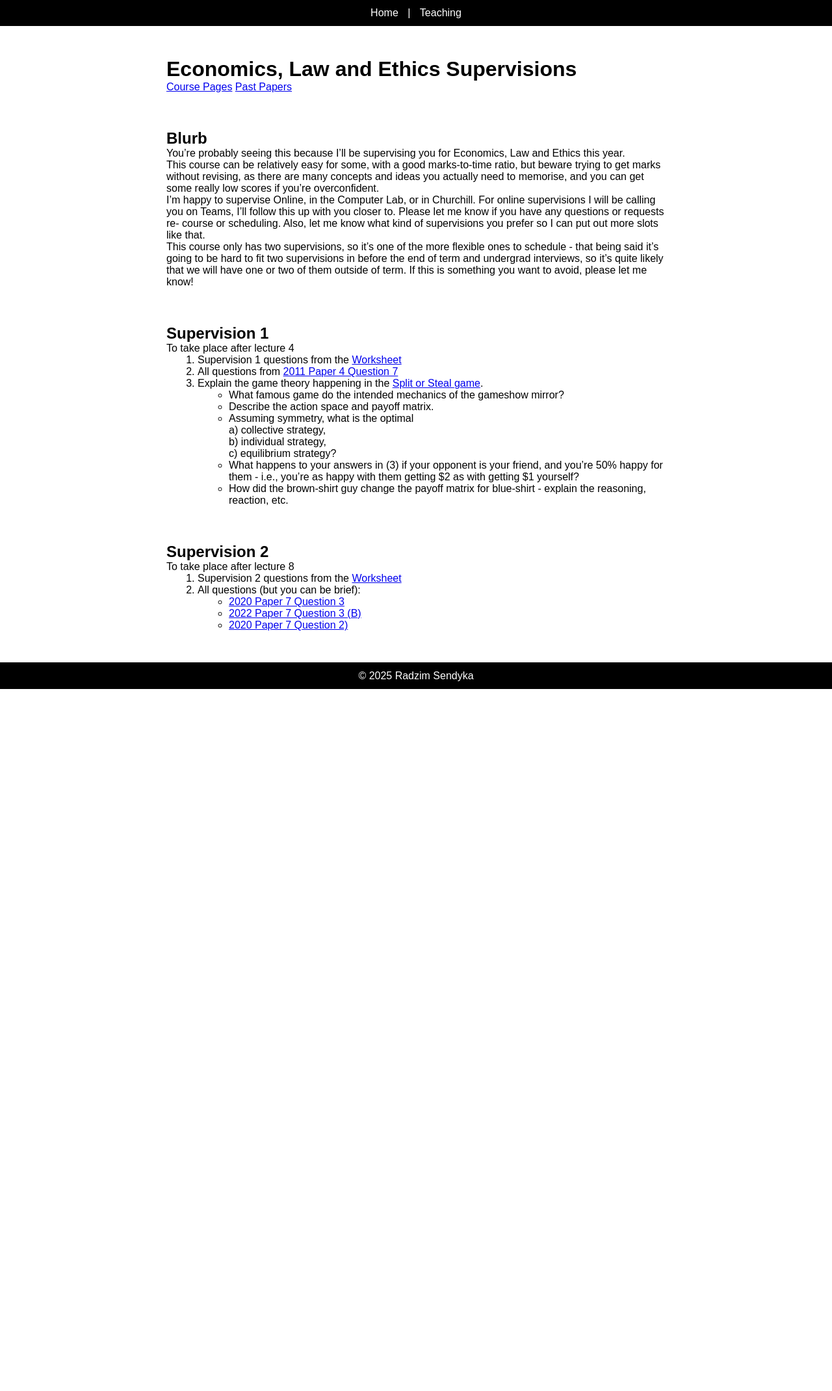
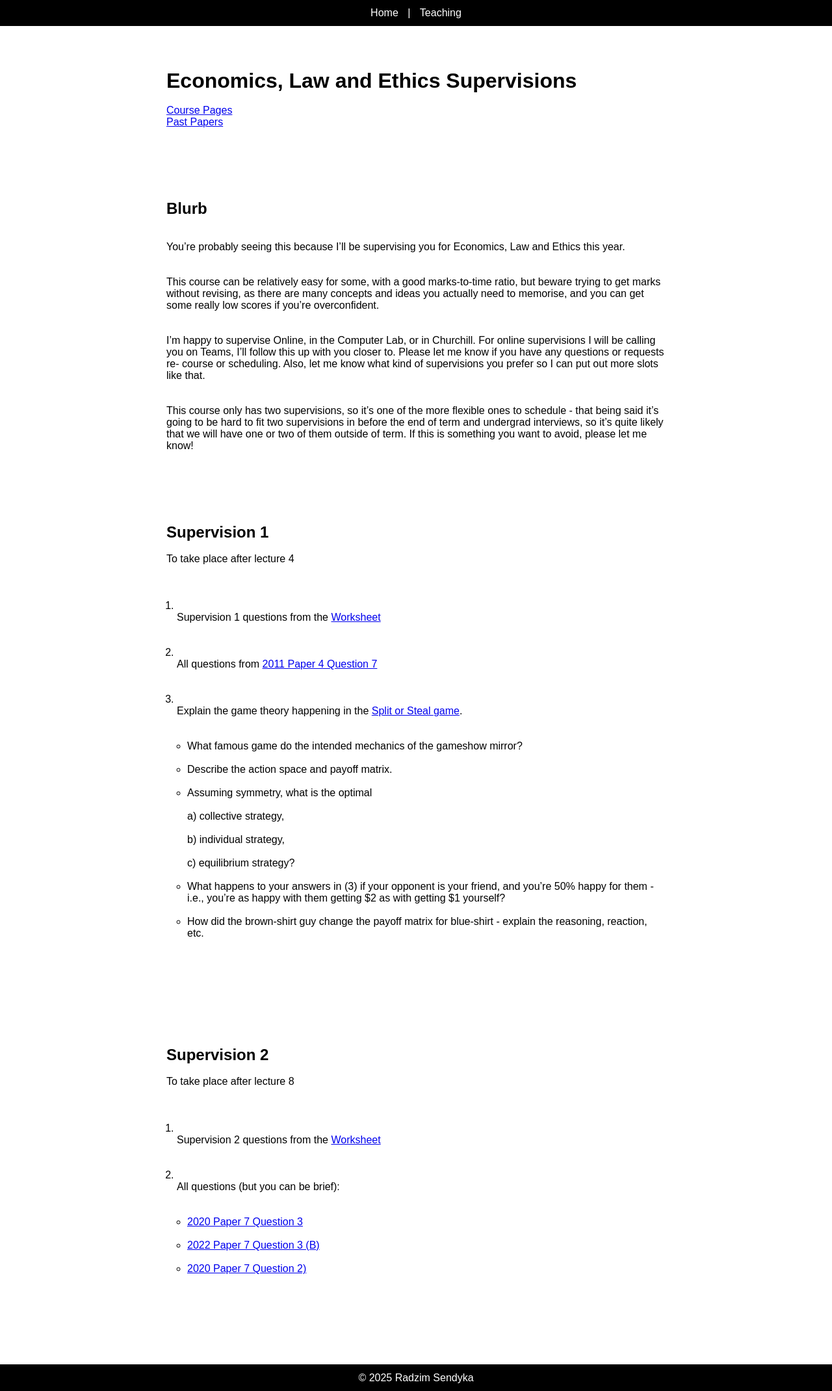
Before and after one commit to Radzim/radzim.github.io, a Jekyll site: the page built from teaching/economics-law-and-ethics.md, in a window 1280 px wide. Shown: the whole page at 65% size. Built offline with Jekyll 4.4.1, drawn with Linux system fonts in a browser that asks for light colours; before the commit the page ends 1060 px from its top, so only the background shows below that.

Commit message:
Update style.css

```diff
--- a/assets/style.css
+++ b/assets/style.css
@@ -39,6 +39,7 @@ main {
   margin: 2em auto;
   padding: 1em;
   width: 100%;
+  white-space: pre-line;
 }
 
 footer {
@@ -50,6 +51,6 @@ footer {
 }
 
 main ul, main ol {
-  margin-left: 1.5em;   /* indent lists neatly */
-  padding-left: 1.5em;  /* ensures bullets/numbers align inside content */
+  margin-left: 0.5em;   /* indent lists neatly */
+  padding-left: 0.5em;  /* ensures bullets/numbers align inside content */
 }
```
